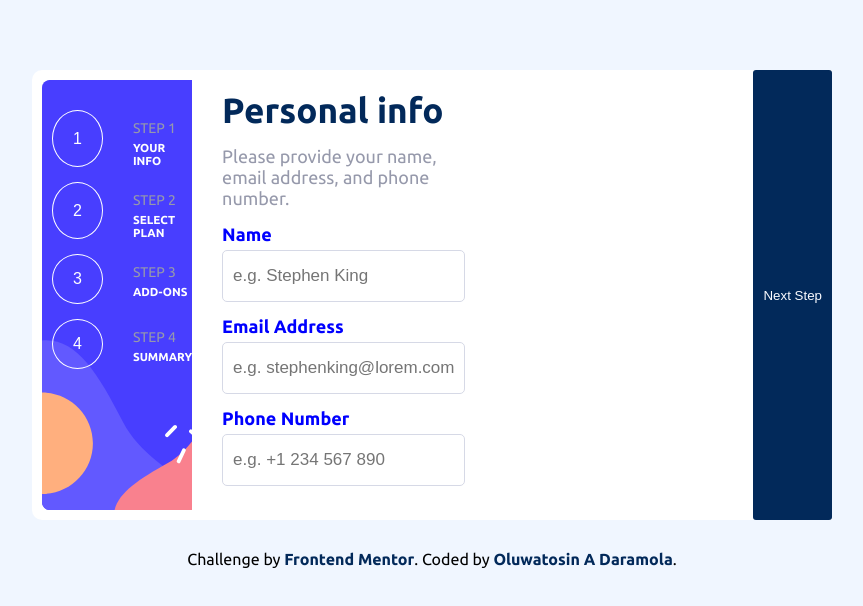
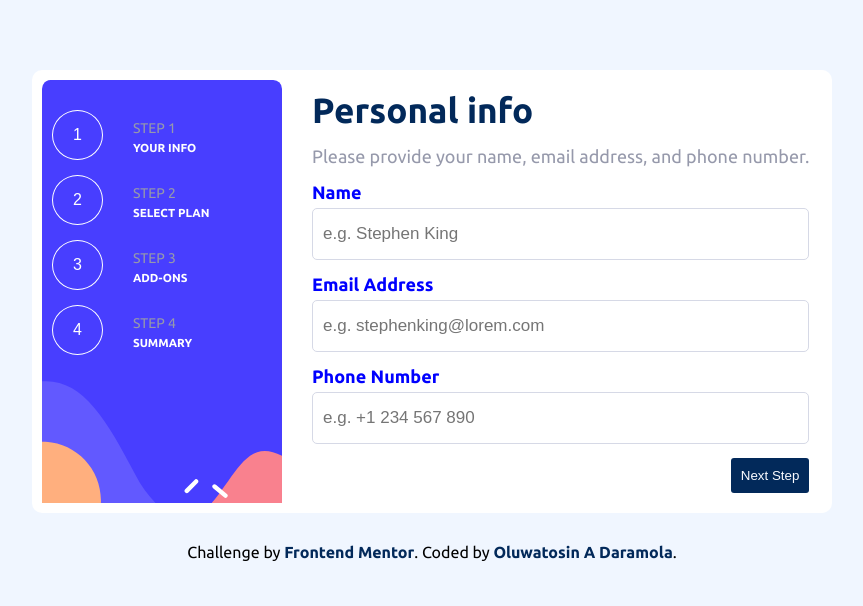
Before and after one commit to Heph-zibah/multi-step-form, a React (Create React App) app: page / in a window 1280 px wide. Shown: the top 606 px of the page, without its empty margins (208-1071 px from the left). Built offline with nearby package versions, Linux system fonts and the light colour scheme.

Commit message:
update file

```diff
--- a/src/components/StepOne.jsx
+++ b/src/components/StepOne.jsx
@@ -15,12 +15,12 @@ const StepOne = () => {
                 <label htmlFor="phoneNumber">Phone Number</label>
                 <input type="text" placeholder='e.g. +1 234 567 890'/>
         </form>
-
-    </div>
-    <div className='steps__actions'>
+        <div className='steps__actions'>
        <button  className='btn__goBack' style={{visibility:'hidden'}}> Go back</button>
         <button className='btn__next'>Next Step</button>
     </div>
+    </div>
+
    </>
   )
 }
```
